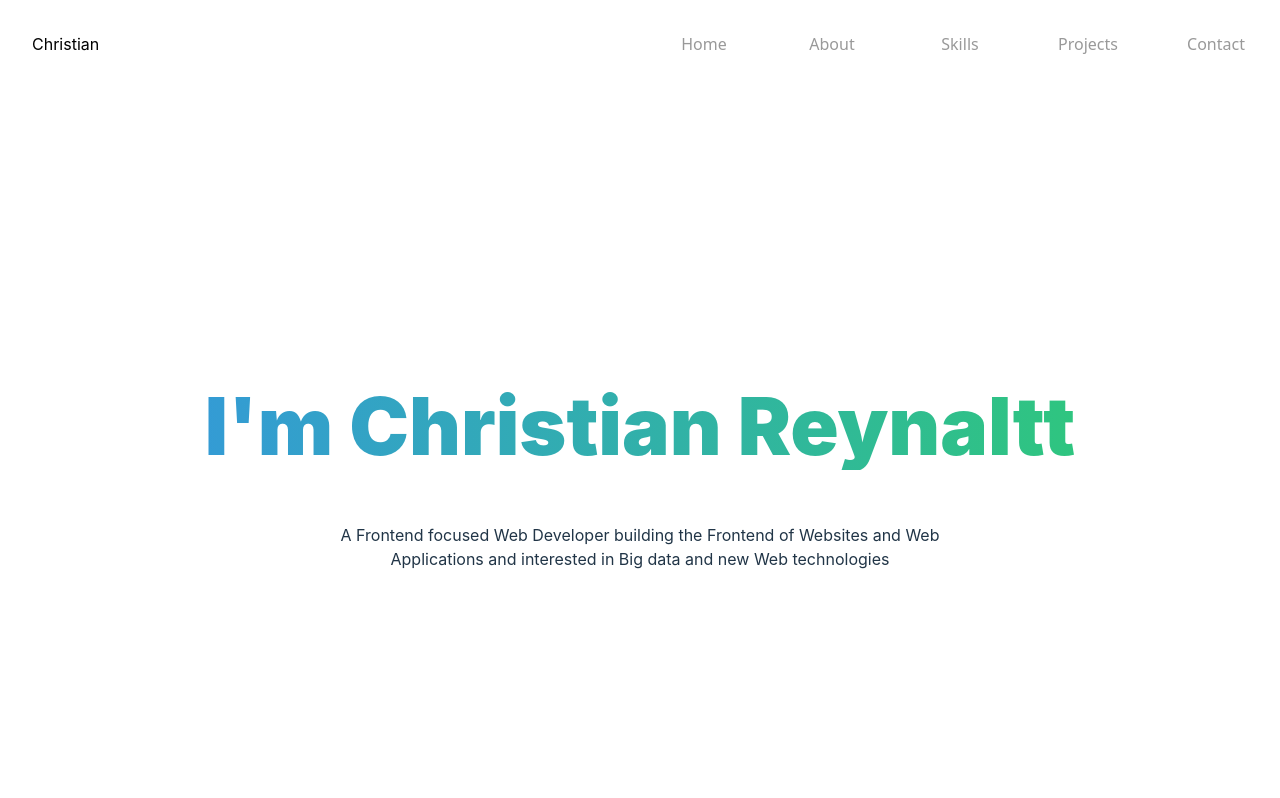
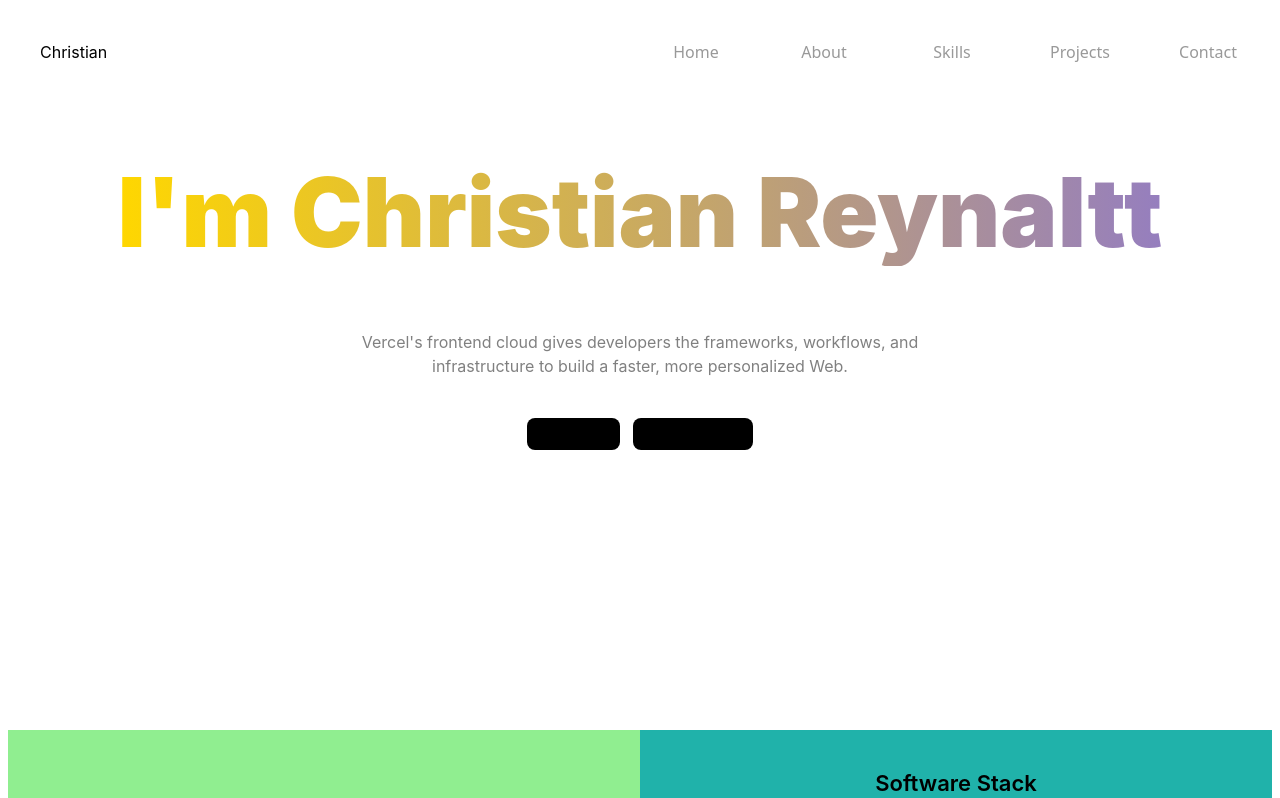
Before and after one commit to crisrey211/portfolio, a React (Vite) app: page / in a window 1280 px wide. Shown: the top 798 px of the page. Built offline with nearby package versions, Linux system fonts and the light colour scheme.

Commit message:
FIX / FEATURE : se ha separado Main.jsx y creado botones

```diff
--- a/src/App.jsx
+++ b/src/App.jsx
@@ -7,11 +7,13 @@ import About from "@/components/About"
 import Skills from "@/components/Skills"
 import Footer from "@/components/Footer"
 import Projects from "./components/Projects"
+import Main from "./components/Main"
 
 function App() {
   return (
     <main style={{ display: "flex", flexDirection: "column" }}>
       <NavBar />
+      <Main />
       <About />
       <Skills />
       <Projects />
--- a/src/components/About.jsx
+++ b/src/components/About.jsx
@@ -4,13 +4,6 @@ import styles from "./About.module.css"
 const About = () => {
   return (
     <div className={styles.container}>
-      <div className={styles.main}>
-        <h1 className={styles.name}>I'm Christian Reynaltt</h1>
-        <span className={styles.paragraph1}>
-          A Frontend focused Web Developer building the Frontend of Websites and Web
-          Applications and interested in Big data and new Web technologies
-        </span>
-      </div>
       <div className={styles.about} id="about">
         <section className={styles.me}>
           <h5 className={styles.titulo}>About me</h5>
@@ -23,16 +16,23 @@ const About = () => {
           <h5 className={styles.titulo}>Software Stack</h5>
           <div className={styles.logos}>
             <div className={styles.logo}>
-              <svg xmlns="http://www.w3.org/2000/svg" viewBox="0 0 384 512">
+              <svg
+                xmlns="http://www.w3.org/2000/svg"
+                width="100"
+                height="100"
+                viewBox="0 0 384 512"
+                className={styles.html5}
+              >
                 <path d="M0 32l34.9 395.8L191.5 480l157.6-52.2L384 32H0zm308.2 127.9H124.4l4.1 49.4h175.6l-13.6 148.4-97.9 27v.3h-1.1l-98.7-27.3-6-75.8h47.7L138 320l53.5 14.5 53.7-14.5 6-62.2H84.3L71.5 112.2h241.1l-4.4 47.7z" />
               </svg>
             </div>
             <div className={styles.logo}>
               <svg
                 xmlns="http://www.w3.org/2000/svg"
-                width="512"
-                height="512"
+                width="100"
+                height="100"
                 viewBox="0 0 512 512"
+                className={styles.css}
               >
                 <title>ionicons-v5_logos</title>
                 <path d="M64,32,99,435.22,255.77,480,413,435.15,448,32ZM354.68,366.9,256.07,395l-98.46-28.24L150.86,289h48.26l3.43,39.56,53.59,15.16.13.28h0l53.47-14.85L315.38,265H203l-4-50H319.65L324,164H140l-4-49H376.58Z" />
@@ -41,9 +41,10 @@ const About = () => {
             <div className={styles.logo}>
               <svg
                 xmlns="http://www.w3.org/2000/svg"
-                width="512"
-                height="512"
+                width="100"
+                height="100"
                 viewBox="0 0 512 512"
+                className={styles.javascript}
               >
                 <title>ionicons-v5_logos</title>
                 <path d="M32,32V480H480V32ZM272,380c0,43.61-25.76,64.87-63.05,64.87-33.68,0-53.23-17.44-63.15-38.49h0l34.28-20.75c6.61,11.73,11.63,21.65,26.06,21.65,12,0,21.86-5.41,21.86-26.46V240h44Zm99.35,63.87c-39.09,0-64.35-17.64-76.68-42h0L329,382c9,14.74,20.75,24.56,41.5,24.56,17.44,0,27.57-7.72,27.57-19.75,0-14.43-10.43-19.54-29.68-28l-10.52-4.52c-30.38-12.92-50.52-29.16-50.52-63.45,0-31.57,24.05-54.63,61.64-54.63,26.77,0,46,8.32,59.85,32.68L396,290c-7.22-12.93-15-18-27.06-18-12.33,0-20.15,7.82-20.15,18,0,12.63,7.82,17.74,25.86,25.56l10.52,4.51c35.79,15.34,55.94,31,55.94,66.16C441.12,424.13,411.35,443.87,371.35,443.87Z" />
--- a/src/components/About.module.css
+++ b/src/components/About.module.css
@@ -1,38 +1,9 @@
-.container {
-  padding-top: 15rem;
-}
-.main {
-  height: auto;
-  width: 100%;
-  display: flex;
-  flex-direction: column;
-  align-items: center;
-  padding-bottom: 15rem;
-}
-
-.name {
-  font-family: "inter";
-  font-size: 5rem;
-  font-weight: 900;
-  background: linear-gradient(90deg, #ffd700, #7b68ee, #3498db, #2ecc71, #ffd700);
-  background-clip: text;
-  animation: color 3s linear infinite;
-  background-size: 500%;
-  -webkit-background-clip: text;
-  -webkit-text-fill-color: transparent;
-  animation: color 8s infinite;
-}
-
 .about {
   height: auto;
   width: 100%;
   display: flex;
 }
-.paragraph1 {
-  display: flex;
 
-  width: 50%;
-}
 .me {
   background-color: lightgreen;
   width: 50%;
@@ -63,3 +34,17 @@
     background-position: -200% 0; /* Fin de la animación: fondo a la izquierda */
   }
 }
+
+.logos {
+  display: flex;
+  justify-content: center;
+}
+.html5:hover {
+  fill: #e54d26;
+}
+.css:hover {
+  fill: #379ad4;
+}
+.javascript:hover {
+  fill: #e8d44d;
+}
--- /dev/null
+++ b/src/components/Main.jsx
@@ -0,0 +1,20 @@
+import React from "react"
+import Button from "./buttons/Button"
+import styles from "./Main.module.css"
+
+const Main = () => {
+  return (
+    <div className={styles.main}>
+      <h1 className={styles.name}>I'm Christian Reynaltt</h1>
+      <span className={styles.paragraph1}>
+        Vercel's frontend cloud gives developers the frameworks, workflows, and
+        infrastructure to build a faster, more personalized Web.
+      </span>
+      <div className={styles.botones}>
+        <Button text="Projects" />
+        <Button text="Contact me" />
+      </div>
+    </div>
+  )
+}
+export default Main
--- /dev/null
+++ b/src/components/Main.module.css
@@ -0,0 +1,38 @@
+.container {
+  background-color: white;
+  font-family: system-ui, -apple-system, BlinkMacSystemFont, "Segoe UI", Roboto, Oxygen,
+    Ubuntu, Cantarell, "Open Sans", "Helvetica Neue", sans-serif;
+  padding-top: 5rem;
+}
+.main {
+  height: auto;
+  width: 100%;
+  display: flex;
+  flex-direction: column;
+  align-items: center;
+  padding-bottom: 15rem;
+  background-color: white;
+}
+.paragraph1 {
+  display: flex;
+  color: #808080;
+  width: 50%;
+}
+.botones {
+  display: flex;
+  width: 15rem;
+  height: 7rem;
+  justify-content: space-around;
+  align-items: center;
+}
+.name {
+  font-size: 6rem;
+  font-weight: 900;
+  background: linear-gradient(90deg, #ffd700, #7b68ee, #3498db, #2ecc71, #ffd700);
+  background-clip: text;
+  animation: color 3s linear infinite;
+  background-size: 500%;
+  -webkit-background-clip: text;
+  -webkit-text-fill-color: transparent;
+  animation: color 8s infinite;
+}
--- /dev/null
+++ b/src/components/buttons/Button.jsx
@@ -0,0 +1,14 @@
+import React from "react"
+import styles from "./Button.module.css"
+
+const Button = ({ text }) => {
+  return (
+    <div className={styles.container}>
+      <button type="button" className={styles.button}>
+        {text}
+      </button>
+    </div>
+  )
+}
+
+export default Button
--- /dev/null
+++ b/src/components/buttons/Button.module.css
@@ -0,0 +1,21 @@
+.container {
+  font-family: system-ui, -apple-system, BlinkMacSystemFont, "Segoe UI", Roboto, Oxygen,
+    Ubuntu, Cantarell, "Open Sans", "Helvetica Neue", sans-serif;
+}
+.button {
+  font-family: system-ui, -apple-system, BlinkMacSystemFont, "Segoe UI", Roboto, Oxygen,
+    Ubuntu, Cantarell, "Open Sans", "Helvetica Neue", sans-serif;
+  padding: 0rem 1rem 0 1rem;
+  width: auto;
+  height: 2rem;
+  background-color: black;
+  display: flex;
+  justify-content: center;
+  align-items: center;
+  border-radius: 0.5rem;
+}
+
+.button:hover {
+  background-color: lightslategray;
+  cursor: pointer;
+}
--- a/src/index.css
+++ b/src/index.css
@@ -24,7 +24,6 @@ a:hover {
 }
 
 body {
-  margin: 0;
   place-items: center;
   min-width: 320px;
   min-height: 100vh;
```
